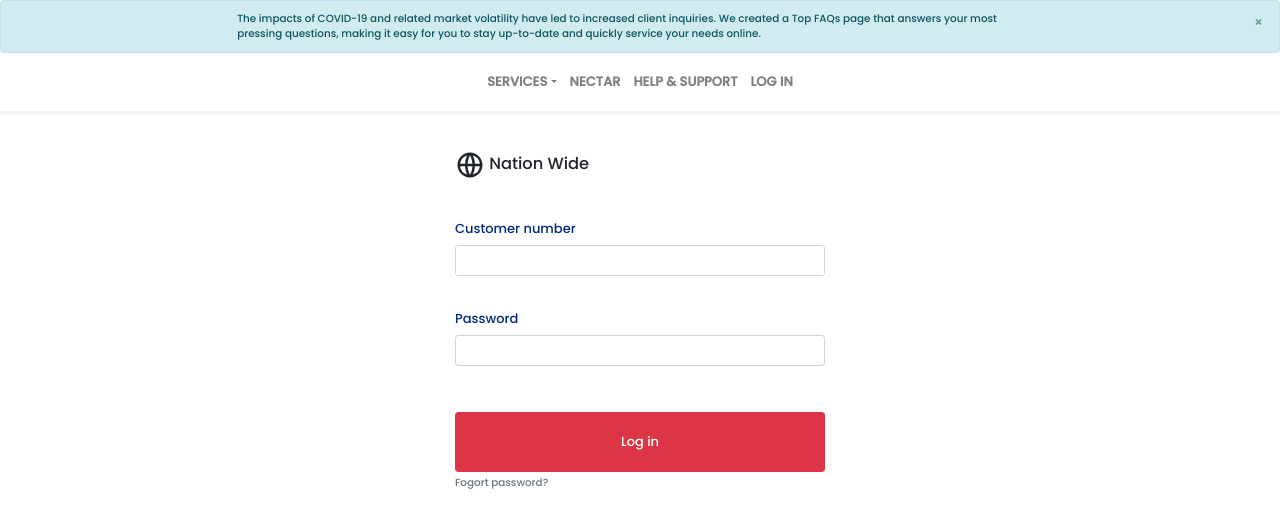
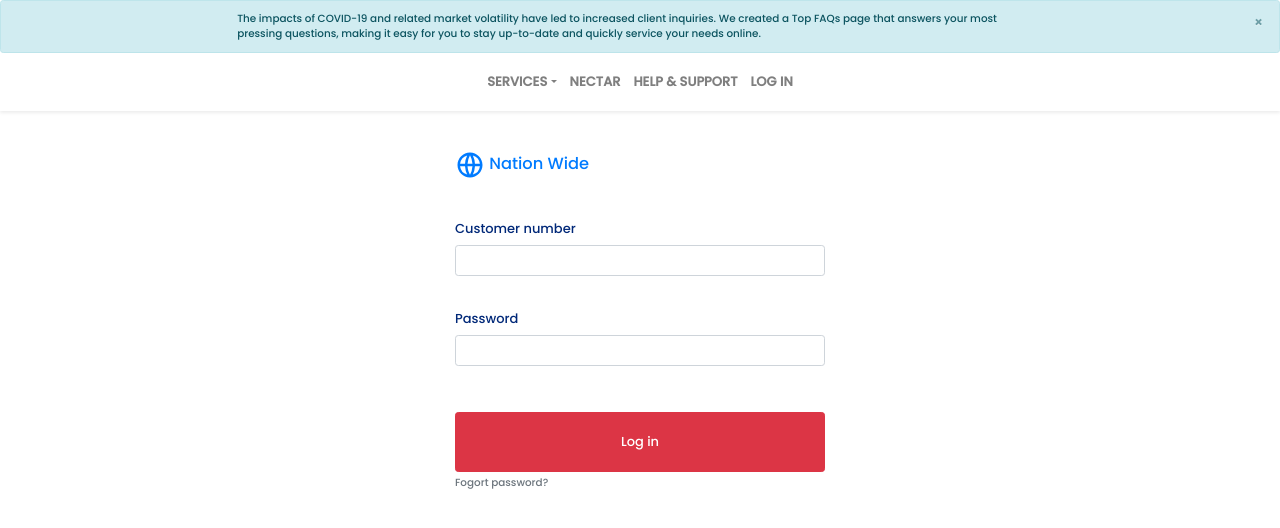
Before and after one commit to HarcourtHamsa/nation-wide-banking-app, a React (Create React App) app in the folder client/: page /login in a window 1280 px wide. Shown: the top 528 px of the page. Built offline with nearby package versions, Linux system fonts and the light colour scheme.

Commit message:
fixed admin dashboard

```diff
--- a/client/src/auth/Login.js
+++ b/client/src/auth/Login.js
@@ -79,7 +79,7 @@
       <InfoCard />
       <NavBar />
       <main className="container mt-5 mb-5 " id="login-form">
-        <h5 className="mb-5">
+        <h5 className="mb-5 text-primary">
           <RiGlobalLine size="30" /> Nation Wide
         </h5>
 
```
